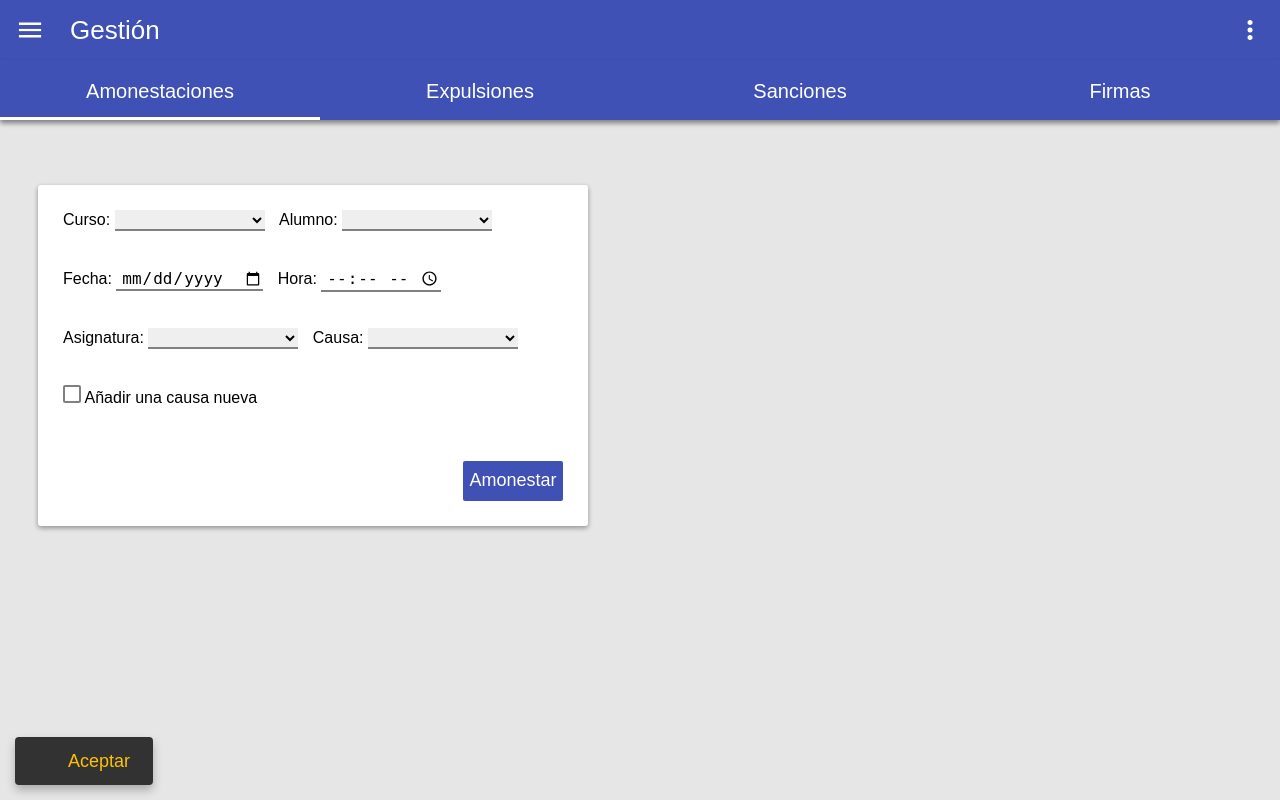
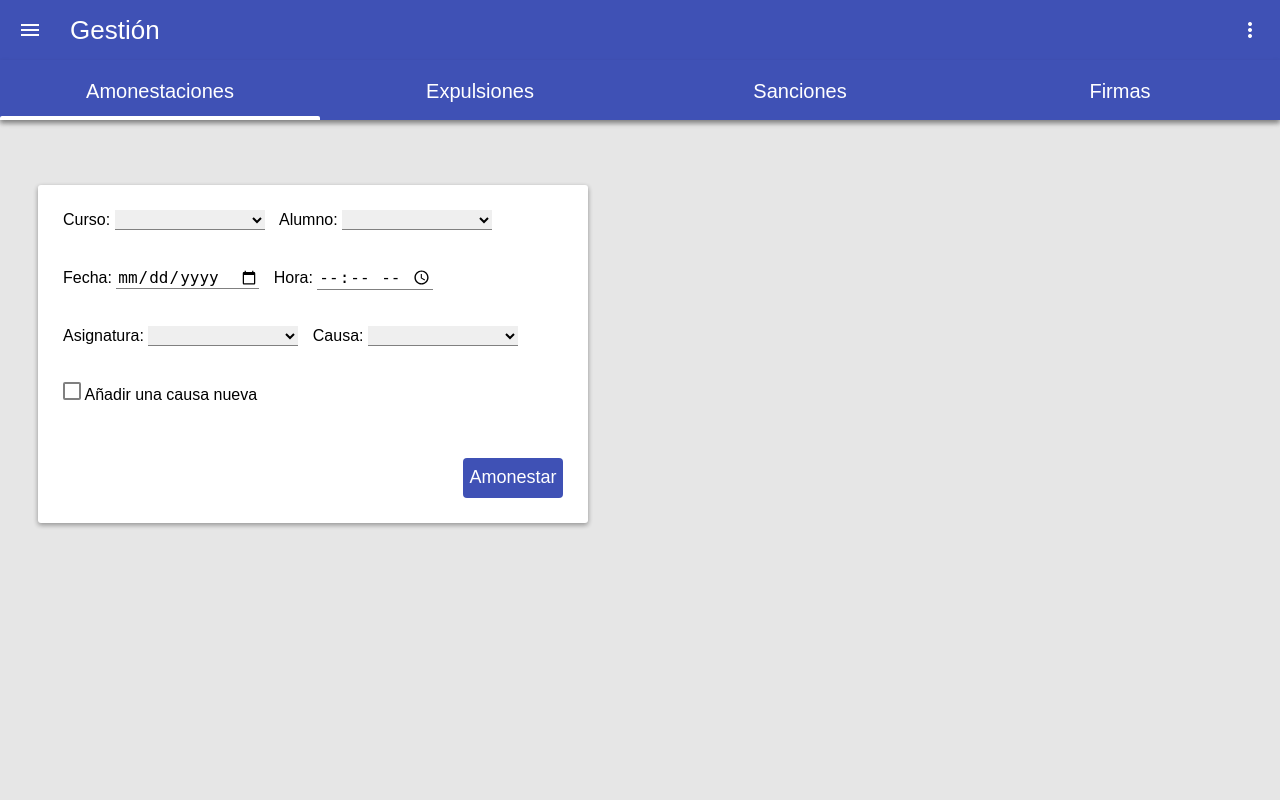
Before and after one commit to cristianss156/proyectoDelphos, a PHP site: page /gestion.html in a window 1280 px wide. Run offline with PHP 8.4, Linux system fonts and the light colour scheme; lists and menus that the app fills with data are empty.

Commit message:
CSS changes

```diff
--- a/css/style.css
+++ b/css/style.css
@@ -16,7 +16,6 @@ header{
 	float:left;
 	position:fixed;
 	width:100%;
-	min-width:490px;
 	height:60px;
 	background-color:#3F51B5;
 	box-shadow:0 3px 5px rgba(0,0,0,0.26);
@@ -29,6 +28,7 @@ header{
 	color:white;}
 #mostrar{
 	cursor:pointer;
+	display: flex;
 	float:left;
 	border-radius:100px;
 	margin-left:15px;
@@ -37,18 +37,22 @@ header{
 	height:30px;
 	transition-duration:0.5s;}
 #mostrar:active{background-color:rgba(255,255,255,0.15);}
-#burger{max-width:100%;}
+#burger{
+	display: block;
+  margin: auto;
+  color: white;}
 
 /*estilo del boton para mostrar la opcion de cerrar sesión en la cabecera*/
 #options{
-	cursor:pointer;
-	float:right;
-	border-radius:100px;
-	margin-right:15px;
-	margin-top:15px;
-	width:30px;
-	height:30px;
-	transition-duration:0.5s;}
+	cursor: pointer;
+	display: flex;
+	float: right;
+	border-radius: 100px;
+	margin-right: 15px;
+	margin-top: 15px;
+	width: 30px;
+	height: 30px;
+	transition-duration: 0.5s;}
 #options:active{background-color:rgba(255,255,255,0.15);}
 #options img{max-width:100%;}
 #listOptions{
@@ -57,19 +61,17 @@ header{
 	display:none;
 	cursor:pointer;
 	float:right;
-	margin-top: 10px;
-	margin-right:-5px;
+	top: 10px;
+	right:-5px;
 	width:150px;
 	height:40px;
 	background-color:white;
-	border-radius:3px;
+	border-radius: 4px;
 	box-shadow:0 2px 5px 0 rgba(0,0,0,0.16),0 2px 5px 0 rgba(0,0,0,0.23);}
 #salir{
 	float:left;
-	margin-top:11px;
-	margin-left:6%;
-	width:94%;
-	height:100%;
+	display: block;
+	margin: auto 10px;
 	color:grey;
 	font-size:18px;}
 
@@ -152,14 +154,14 @@ header{
 select, input[type=text], input[type=date], input[type=time], input[type="password"]{
 	outline:0;
 	border:none;
-	padding-left:5px;
 	font-size:16px;
-	border-bottom:2px solid grey;
+	border-bottom: 1px solid grey;
 	transition-duration:0.5s;}
 select{width:150px;}
 option{color:grey;}
 input[type=text], input[type="password"]{width:150px;}
-select:focus, input[type=text]:focus, input[type=date]:focus, input[type=time]:focus, input[type="password"]:focus{border-bottom:2px solid #303F9F;}
+select:focus, input[type=text]:focus, input[type=date]:focus, input[type=time]:focus, input[type="password"]:focus{
+	border-bottom: 1px solid #303F9F;}
 input[type=button]{
 	cursor:pointer;
 	outline:0;
@@ -167,7 +169,7 @@ input[type=button]{
 	font-size:18px;
 	color:white;
 	background-color:#3F51B5;
-	border-radius:2px;
+	border-radius: 4px;
 	min-width:100px;
 	height:40px;
 	transition-duration:0.5s;}
@@ -240,7 +242,7 @@ input[type=radio]{display:none;}
 /*estilo del contenedor que muestra distintos mensajes a lo largo de la aplicación*/
 #mensaje_info{
 	z-index: 7;
-	/*display: none;*/
+	display: none;
 	position: fixed;
 	overflow: hidden;
 	left: 15px;
@@ -265,9 +267,9 @@ input[type=radio]{display:none;}
 	color:#FFC107;
 	font-size:18px;
 	background-color:#323232;
-	border-radius:2px;
+	border-radius: 4px;
 	min-width:100px;
 	height:40px;
-	transition-duration:0.5s;}
+	transition-duration: 0.5s;}
 #aceptar_mensaje:hover{background-color:#424242;}
 #aceptar_mensaje:active{background-color:#616161;}
--- a/css/styleGestion.css
+++ b/css/styleGestion.css
@@ -31,13 +31,14 @@ header{height: 120px;}
 .tabs:hover{background-color:#7986CB;}
 .tabs:active{background-color:rgba(232,234,246,0.6);}
 #indicador{
-	clear:both;
-	float:left;
-	margin-top:-3px;
-	width:25%;
-	height:3px;
-	background-color:white;
-	transition-duration:0.5s;}
+	clear: both;
+	float: left;
+	margin-top: -4px;
+	width: 25%;
+	height: 4px;
+	background-color: white;
+	border-radius: 2px 2px 0 0;
+	transition-duration: 0.25s;}
 
 /*estilo de las distintas seciones que contienen los formularios para amonestar, expulsar, sancionar y firmar*/
 #contenidoAmonestaciones, #contenidoExpulsiones, #contenidoSancion, #contenidoFirmas{
--- a/css/styleIndex.css
+++ b/css/styleIndex.css
@@ -46,6 +46,7 @@
 	margin: auto;
 	border-radius: 8px;
 	width: 500px;
+	min-width: 500px;
 	box-shadow:0 2px 5px 0 rgba(0,0,0,0.16),0 2px 5px 0 rgba(0,0,0,0.23);}
 #fondoLogin{
 	float:left;
--- a/gestion.html
+++ b/gestion.html
@@ -6,6 +6,7 @@
 	<meta name="theme-color" content="#303F9F">
 	<link rel="stylesheet" type="text/css" href="css/style.css">
 	<link rel="stylesheet" type="text/css" href="css/styleGestion.css">
+	<link href="https://fonts.googleapis.com/icon?family=Material+Icons" rel="stylesheet">
 	<script src="https://ajax.googleapis.com/ajax/libs/jquery/3.5.1/jquery.min.js"></script>
 	<script type="text/javascript" src="js/scriptAnimaciones.js"></script>
 	<script type="text/javascript" src="js/ajaxRellenarAmonestacion.js"></script>
@@ -20,11 +21,12 @@
 	<!--cabecera de la pagina-->
 	<header>
 		<div id="mostrar">
-			<img id="burger" src="imagenes/menu.png">
+			<span id="burger" class="material-icons md-24">menu</span>
 		</div>
 		<span id="titulo">Gestión</span>
 		<div id="options">
-			<img src="imagenes/options.png">
+			<!--<img src="imagenes/options.png">-->
+			<span id="burger" class="material-icons md-24">more_vert</span>
 		</div>
 		<div id="listOptions" onclick="salir()">
 			<span id="salir">Cerrar sesion</span>
--- a/index.html
+++ b/index.html
@@ -6,6 +6,7 @@
 	<meta name="theme-color" content="#303F9F">
 	<link rel="stylesheet" type="text/css" href="css/style.css">
 	<link rel="stylesheet" type="text/css" href="css/styleIndex.css">
+	<link href="https://fonts.googleapis.com/icon?family=Material+Icons" rel="stylesheet">
 	<script src="https://ajax.googleapis.com/ajax/libs/jquery/3.5.1/jquery.min.js"></script>
 	<script type="text/javascript" src="js/scriptAnimaciones.js"></script>
 	<script type="module" src="js/ajaxLogin.js"></script>
@@ -16,7 +17,7 @@
 	<!--cabecera de la pagina-->
 	<header>
 		<div id="mostrar">
-			<img id="burger" src="imagenes/menu.png">
+			<span id="burger" class="material-icons md-24">menu</span>
 		</div>
 		<span id="titulo">Inicio</span>
 	</header>
--- a/js/scriptAnimaciones.js
+++ b/js/scriptAnimaciones.js
@@ -53,7 +53,7 @@ $(document).ready(function(){
 
     $("#options").click(function(){
     	if($("#listOptions").is(":hidden")){
-    		$("#listOptions").css({'display':'block'});
+    		$("#listOptions").css({'display':'flex'});
     	}
     	else{
     		$("#listOptions").css({'display':'none'});
--- a/listados.html
+++ b/listados.html
@@ -6,6 +6,7 @@
 	<meta name="theme-color" content="#303F9F">
 	<link rel="stylesheet" type="text/css" href="css/style.css">
 	<link rel="stylesheet" type="text/css" href="css/styleListados.css">
+	<link href="https://fonts.googleapis.com/icon?family=Material+Icons" rel="stylesheet">
 	<script src="https://ajax.googleapis.com/ajax/libs/jquery/3.5.1/jquery.min.js"></script>
 	<script type="text/javascript" src="js/scriptAnimaciones.js"></script>
 	<script type="text/javascript" src="js/ajaxListados.js"></script>
@@ -17,7 +18,7 @@
 	<!--cabecera de la pagina-->
 	<header>
 		<div id="mostrar">
-			<img id="burger" src="imagenes/menu.png">
+			<span id="burger" class="material-icons md-24">menu</span>
 		</div>
 		<span id="titulo">Listados</span>
 		<div id="options">
```
